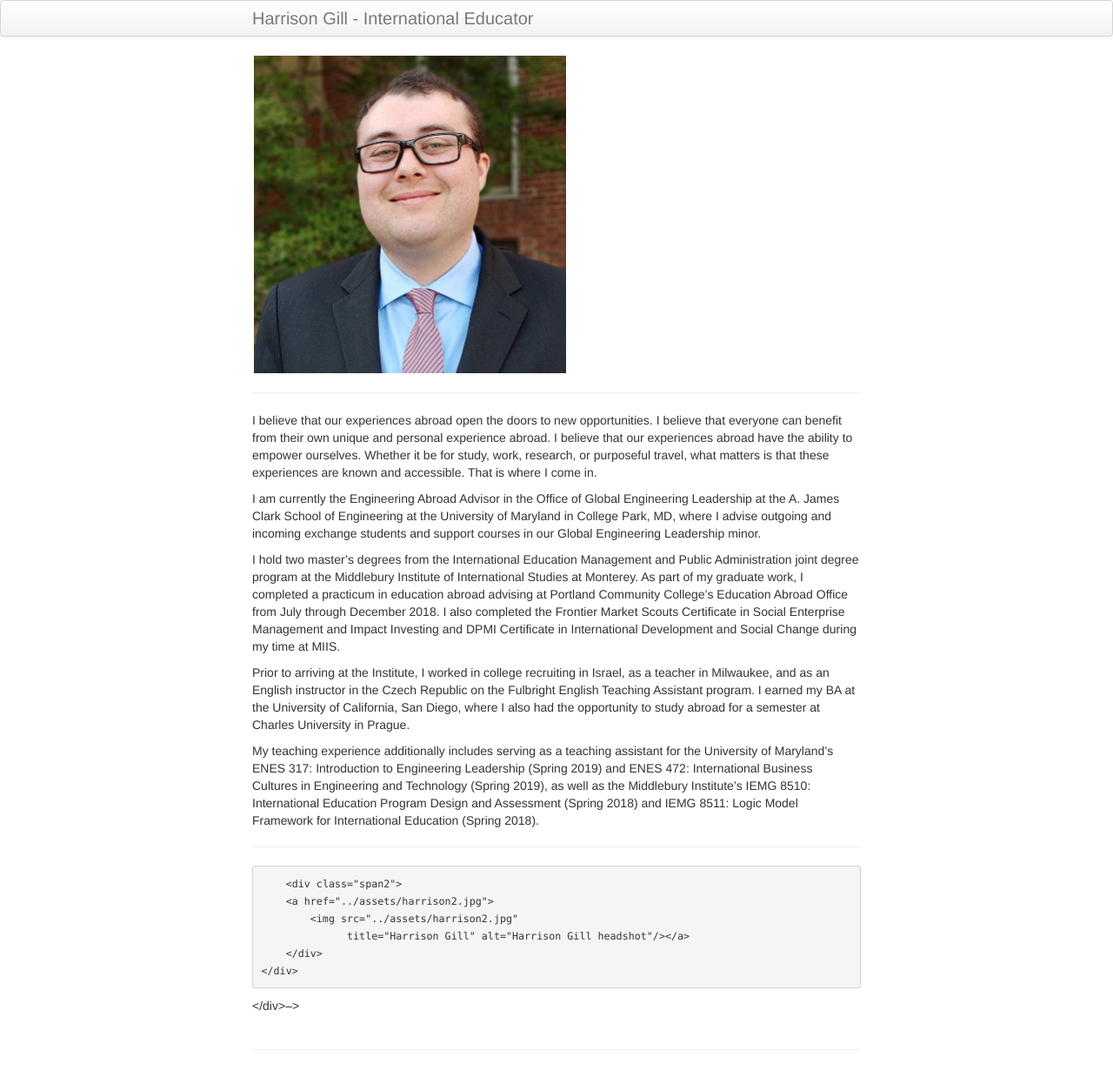
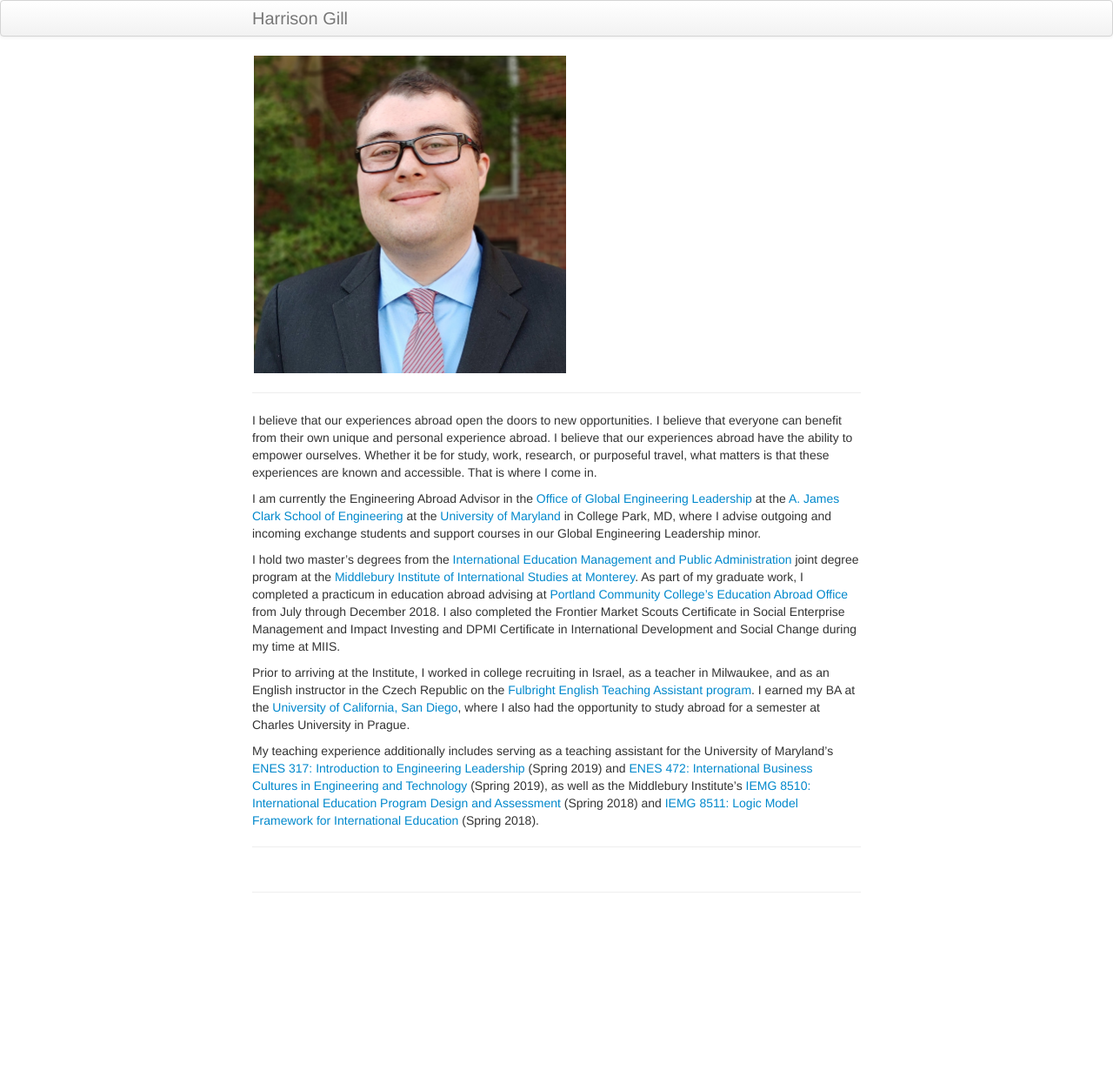
Before and after one commit to harrisongill/harrisongill.github.io, a Jekyll site: the page built from index.md, in a window 1280 px wide. Shown: the whole page at 87% size. Built offline with Jekyll 4.4.1, drawn with Linux system fonts in a browser that asks for light colours; after the commit the page ends 1057 px from its top, so only the background shows below that.

Commit message:
add hyperlinks

```diff
--- a/_config.yml
+++ b/_config.yml
@@ -8,7 +8,7 @@ highlighter: rouge
 # Themes are encouraged to use these universal variables
 # so be sure to set them if your theme uses them.
 #
-title : Harrison Gill - International Educator
+title : Harrison Gill
 author :
   name : Harrison Gill
   email :
--- a/index.md
+++ b/index.md
@@ -22,13 +22,13 @@ keywords: international education, Harrison Gill, engineering abroad, University
 
 I believe that our experiences abroad open the doors to new opportunities. I believe that everyone can benefit from their own unique and personal experience abroad. I believe that our experiences abroad have the ability to empower ourselves. Whether it be for study, work, research, or purposeful travel, what matters is that these experiences are known and accessible. That is where I come in.
 
-I am currently the Engineering Abroad Advisor in the Office of Global Engineering Leadership at the A. James Clark School of Engineering at the University of Maryland in College Park, MD, where I advise outgoing and incoming exchange students and support courses in our Global Engineering Leadership minor.
+I am currently the Engineering Abroad Advisor in the [Office of Global Engineering Leadership](https://eng.umd.edu/global) at the [A. James Clark School of Engineering](https://eng.umd.edu) at the [University of Maryland](https://www.umd.edu) in College Park, MD, where I advise outgoing and incoming exchange students and support courses in our Global Engineering Leadership minor.
 
-I hold two master's degrees from the International Education Management and Public Administration joint degree program at the Middlebury Institute of International Studies at Monterey. As part of my graduate work, I completed a practicum in education abroad advising at Portland Community College's Education Abroad Office from July through December 2018. I also completed the Frontier Market Scouts Certificate in Social Enterprise Management and Impact Investing and DPMI Certificate in International Development and Social Change during my time at MIIS.
+I hold two master's degrees from the [International Education Management and Public Administration](https://www.miis.edu/academics/programs/education-management/joint-degree) joint degree program at the [Middlebury Institute of International Studies at Monterey](https://www.miis.edu). As part of my graduate work, I completed a practicum in education abroad advising at [Portland Community College's Education Abroad Office](https://www.pcc.edu/education-abroad/) from July through December 2018. I also completed the Frontier Market Scouts Certificate in Social Enterprise Management and Impact Investing and DPMI Certificate in International Development and Social Change during my time at MIIS.
 
-Prior to arriving at the Institute, I worked in college recruiting in Israel, as a teacher in Milwaukee, and as an English instructor in the Czech Republic on the Fulbright English Teaching Assistant program. I earned my BA at the University of California, San Diego, where I also had the opportunity to study abroad for a semester at Charles University in Prague.
+Prior to arriving at the Institute, I worked in college recruiting in Israel, as a teacher in Milwaukee, and as an English instructor in the Czech Republic on the [Fulbright English Teaching Assistant program](https://www.fulbright.cz/en/fulbright-scholarships/fulbright-english-teaching-assistants/). I earned my BA at the [University of California, San Diego](https://www.ucsd.edu), where I also had the opportunity to study abroad for a semester at Charles University in Prague.
 
-My teaching experience additionally includes serving as a teaching assistant for the University of Maryland's ENES 317: Introduction to Engineering Leadership (Spring 2019) and ENES 472: International Business Cultures in Engineering and Technology (Spring 2019), as well as the Middlebury Institute's IEMG 8510: International Education Program Design and Assessment (Spring 2018) and IEMG 8511: Logic Model Framework for International Education (Spring 2018).
+My teaching experience additionally includes serving as a teaching assistant for the University of Maryland's [ENES 317: Introduction to Engineering Leadership](https://eng.umd.edu/global/leadership-courses/enes317) (Spring 2019) and [ENES 472: International Business Cultures in Engineering and Technology](https://eng.umd.edu/global/leadership-courses/enes472) (Spring 2019), as well as the Middlebury Institute's [IEMG 8510: International Education Program Design and Assessment](https://courses.middlebury.edu/hub/miis/201828/iemg/8510b) (Spring 2018) and [IEMG 8511: Logic Model Framework for International Education](https://courses.middlebury.edu/hub/miis/201828/iemg/8511b) (Spring 2018).
 
 ---
 <!--
@@ -41,11 +41,3 @@ My teaching experience additionally includes serving as a teaching assistant for
             Blue Ham<br/>
             Email: WOOFWOOF@goodboy.com<br/>
         </div>-->
-
-        <div class="span2">
-        <a href="../assets/harrison2.jpg">
-            <img src="../assets/harrison2.jpg"
-                  title="Harrison Gill" alt="Harrison Gill headshot"/></a>
-        </div>
-    </div>
-</div>-->
```
Also changed, not shown: other parts of index.md (+1 -1 lines).
